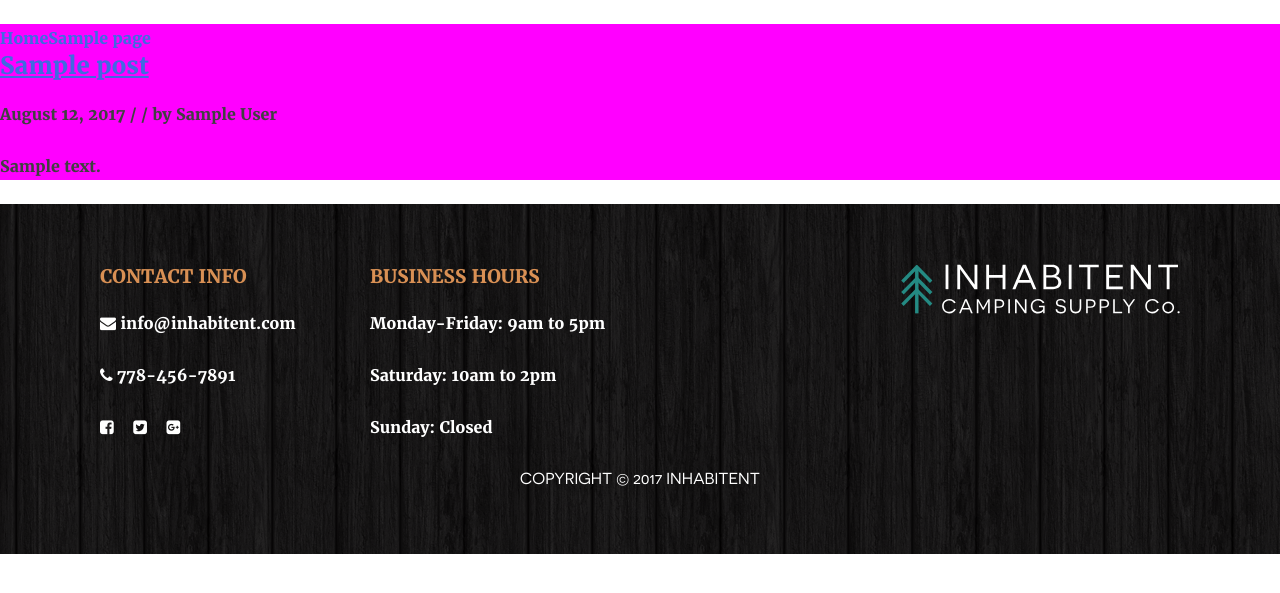
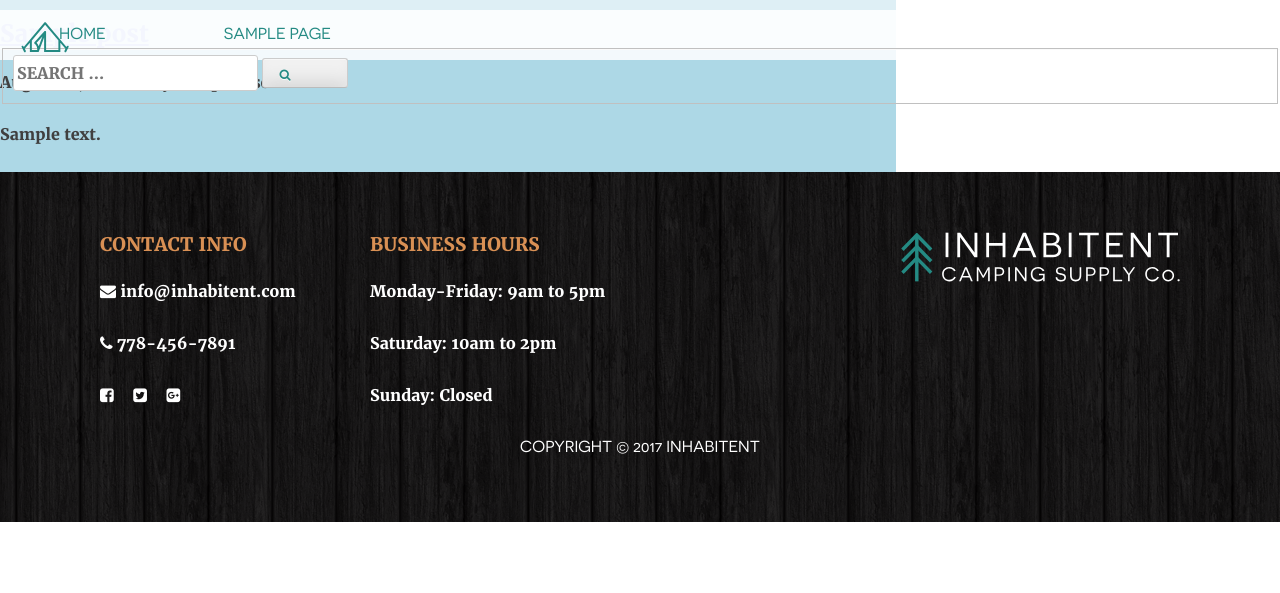
Before and after one commit to DanielKell/Inhabitent_WP, a WordPress theme: template themes/inhabitent-theme/index.php in a window 1280 px wide. Shown: the top 593 px of the page. Run offline with PHP 8.4 and a stand-in for WordPress, Linux system fonts and the light colour scheme; the site name, menu and one post (Sample post) are stand-ins, and other content is empty.

Commit message:
Started header; moved sidebar
-Positioned sidebar on right side of page.
-Started styling header/navigation bar
-Fixed incorrect path loading fonts

```diff
--- a/themes/inhabitent-theme/header.php
+++ b/themes/inhabitent-theme/header.php
@@ -21,15 +21,22 @@
 			<a class="skip-link screen-reader-text" href="#content"><?php esc_html( 'Skip to content' ); ?></a>
 
 			<header id="masthead" class="site-header" role="banner">
+			  <div class="top-container">
 				<div class="site-branding">
 					<h1 class="site-title screen-reader-text"><a href="<?php echo esc_url( home_url( '/' ) ); ?>" rel="home"><?php bloginfo( 'name' ); ?></a></h1>
-					<p class="site-description"><?php bloginfo( 'description' ); ?></p>
+					<!--<p class="site-description"><?php bloginfo( 'description' ); ?></p>-->
 				</div><!-- .site-branding -->
 
 				<nav id="site-navigation" class="main-navigation" role="navigation">
 					<button class="menu-toggle" aria-controls="primary-menu" aria-expanded="false"><?php esc_html( 'Primary Menu' ); ?></button>
 					<?php wp_nav_menu( array( 'theme_location' => 'primary', 'menu_id' => 'primary-menu' ) ); ?>
+
+						<span class="header-search">
+                        	<?php get_search_form(); ?>
+                    	</span><!--header-search-->
+
 				</nav><!-- #site-navigation -->
+			  </div>
 			</header><!-- #masthead -->
 
 			<div id="content" class="site-content">
--- a/themes/inhabitent-theme/sass/_fonts.scss
+++ b/themes/inhabitent-theme/sass/_fonts.scss
@@ -4,66 +4,66 @@
 
 @font-face {
   font-family: 'Merriweather-Bold';
-  src: url('../Inhabitent-site/fonts/Merriweather/Merriweather-Bold.eot');
-  src: url('../Inhabitent-site/fonts/Merriweather/Merriweather-Bold.woff2') format('woff2'),
-       url('../Inhabitent-site/fonts/Merriweather/Merriweather-Bold.woff') format('woff'),
-       url('../Inhabitent-site/fonts/Merriweather/Merriweather-Bold.ttf') format('truetype'),
-       url('../Inhabitent-site/fonts/Merriweather/Merriweather-Bold.svg#Merriweather-Bold') format('svg'),
-       url('../Inhabitent-site/fonts/Merriweather/Merriweather-Bold.eot?#iefix') format('embedded-opentype');
+  src: url('../../Inhabitent-site/fonts/Merriweather/Merriweather-Bold.eot');
+  src: url('../../Inhabitent-site/fonts/Merriweather/Merriweather-Bold.woff2') format('woff2'),
+       url('../../Inhabitent-site/fonts/Merriweather/Merriweather-Bold.woff') format('woff'),
+       url('../../Inhabitent-site/fonts/Merriweather/Merriweather-Bold.ttf') format('truetype'),
+       url('../../Inhabitent-site/fonts/Merriweather/Merriweather-Bold.svg#Merriweather-Bold') format('svg'),
+       url('../../Inhabitent-site/fonts/Merriweather/Merriweather-Bold.eot?#iefix') format('embedded-opentype');
   font-weight: normal;
   font-style: normal;
 }
 
 @font-face {
   font-family: 'Merriweather-BoldItalic';
-  src: url('../Inhabitent-site/fonts/Merriweather/Merriweather-BoldItalic.eot');
-  src: url('../Inhabitent-site/fonts/Merriweather/Merriweather-BoldItalic.woff2') format('woff2'),
-       url('../Inhabitent-site/fonts/Merriweather/Merriweather-BoldItalic.woff') format('woff'),
-       url('../Inhabitent-site/fonts/Merriweather/Merriweather-BoldItalic.ttf') format('truetype'),
-       url('../Inhabitent-site/fonts/Merriweather/Merriweather-BoldItalic.svg#Merriweather-BoldItalic') format('svg'),
-       url('../Inhabitent-site/fonts/Merriweather/Merriweather-BoldItalic.eot?#iefix') format('embedded-opentype');
+  src: url('../../Inhabitent-site/fonts/Merriweather/Merriweather-BoldItalic.eot');
+  src: url('../../Inhabitent-site/fonts/Merriweather/Merriweather-BoldItalic.woff2') format('woff2'),
+       url('../../Inhabitent-site/fonts/Merriweather/Merriweather-BoldItalic.woff') format('woff'),
+       url('../../Inhabitent-site/fonts/Merriweather/Merriweather-BoldItalic.ttf') format('truetype'),
+       url('../../Inhabitent-site/fonts/Merriweather/Merriweather-BoldItalic.svg#Merriweather-BoldItalic') format('svg'),
+       url('../../Inhabitent-site/fonts/Merriweather/Merriweather-BoldItalic.eot?#iefix') format('embedded-opentype');
   font-weight: normal;
   font-style: normal;
 }
 
 @font-face {
   font-family: 'Merriweather-Light';
-  src: url('../Inhabitent-site/fonts/Merriweather/Merriweather-Light.eot');
-  src: url('../Inhabitent-site/fonts/Merriweather/Merriweather-Light.woff2') format('woff2'),
-       url('../Inhabitent-site/fonts/Merriweather/Merriweather-Light.woff') format('woff'),
-       url('../Inhabitent-site/fonts/Merriweather/Merriweather-Light.ttf') format('truetype'),
-       url('../Inhabitent-site/fonts/Merriweather/Merriweather-Light.svg#Merriweather-Light') format('svg'),
-       url('../Inhabitent-site/fonts/Merriweather/Merriweather-Light.eot?#iefix') format('embedded-opentype');
+  src: url('../../Inhabitent-site/fonts/Merriweather/Merriweather-Light.eot');
+  src: url('../../Inhabitent-site/fonts/Merriweather/Merriweather-Light.woff2') format('woff2'),
+       url('../../Inhabitent-site/fonts/Merriweather/Merriweather-Light.woff') format('woff'),
+       url('../../Inhabitent-site/fonts/Merriweather/Merriweather-Light.ttf') format('truetype'),
+       url('../../Inhabitent-site/fonts/Merriweather/Merriweather-Light.svg#Merriweather-Light') format('svg'),
+       url('../../Inhabitent-site/fonts/Merriweather/Merriweather-Light.eot?#iefix') format('embedded-opentype');
   font-weight: normal;
   font-style: normal;
 }
 
 @font-face {
   font-family: 'Merriweather-LightItalic';
-  src: url('../Inhabitent-site/fonts/Merriweather/Merriweather-LightItalic.eot');
-  src: url('../Inhabitent-site/fonts/Merriweather/Merriweather-LightItalic.woff2') format('woff2'),
-       url('../Inhabitent-site/fonts/Merriweather/Merriweather-LightItalic.woff') format('woff'),
-       url('../Inhabitent-site/fonts/Merriweather/Merriweather-LightItalic.ttf') format('truetype'),
-       url('../Inhabitent-site/fonts/Merriweather/Merriweather-LightItalic.svg#Merriweather-LightItalic') format('svg'),
-       url('../Inhabitent-site/fonts/Merriweather/Merriweather-LightItalic.eot?#iefix') format('embedded-opentype');
+  src: url('../../Inhabitent-site/fonts/Merriweather/Merriweather-LightItalic.eot');
+  src: url('../../Inhabitent-site/fonts/Merriweather/Merriweather-LightItalic.woff2') format('woff2'),
+       url('../../Inhabitent-site/fonts/Merriweather/Merriweather-LightItalic.woff') format('woff'),
+       url('../../Inhabitent-site/fonts/Merriweather/Merriweather-LightItalic.ttf') format('truetype'),
+       url('../../Inhabitent-site/fonts/Merriweather/Merriweather-LightItalic.svg#Merriweather-LightItalic') format('svg'),
+       url('../../Inhabitent-site/fonts/Merriweather/Merriweather-LightItalic.eot?#iefix') format('embedded-opentype');
   font-weight: normal;
   font-style: normal;
 }
 
 @font-face {
   font-family: 'Novecentosanswide-DemiBold';
-  src: url('../Inhabitent-site/fonts/Novecento/Novecentosanswide-DemiBold.eot');
-  src: url('../Inhabitent-site/fonts/Novecento/Novecentosanswide-DemiBold.woff2') format('woff2'),
-       url('../Inhabitent-site/fonts/Novecento/Novecentosanswide-DemiBold.eot?#iefix') format('embedded-opentype');
+  src: url('../../Inhabitent-site/fonts/Novecento/Novecentosanswide-DemiBold.eot');
+  src: url('../../Inhabitent-site/fonts/Novecento/Novecentosanswide-DemiBold.woff2') format('woff2'),
+       url('../../Inhabitent-site/fonts/Novecento/Novecentosanswide-DemiBold.eot?#iefix') format('embedded-opentype');
   font-weight: normal;
   font-style: normal;
 }
 
 @font-face {
   font-family: 'Novecentosanswide-Normal';
-  src: url('../Inhabitent-site/fonts/Novecento/Novecentosanswide-Normal.eot');
-  src: url('../Inhabitent-site/fonts/Novecento/Novecentosanswide-Normal.woff2') format('woff2'),
-       url('../Inhabitent-site/fonts/Novecento/Novecentosanswide-Normal.eot?#iefix') format('embedded-opentype');
+  src: url('../../Inhabitent-site/fonts/Novecento/Novecentosanswide-Normal.eot');
+  src: url('../../Inhabitent-site/fonts/Novecento/Novecentosanswide-Normal.woff2') format('woff2'),
+       url('../../Inhabitent-site/fonts/Novecento/Novecentosanswide-Normal.eot?#iefix') format('embedded-opentype');
   font-weight: normal;
   font-style: normal;
 }
--- a/themes/inhabitent-theme/sass/_header.scss
+++ b/themes/inhabitent-theme/sass/_header.scss
@@ -0,0 +1,82 @@
+.site-header {
+    background-color: hsla(0, 0%, 100%, .6);
+    text-transform: uppercase;
+    height: 50px;
+    width: 100%;
+    position: fixed;
+    z-index: 1;
+    border-bottom: 1px solid #e1e1e1;
+}
+
+.top-container {
+    display: flex;
+    justify-content: space-between;
+    align-items: center;
+}
+
+.home {
+    #primary-menu {
+        li {
+            &:hover>a,
+            &:focus>a {
+                color: #f0e4d1;
+            }
+        }
+    }
+}
+
+.menu {
+    li a {
+        font-family: $font__accent;
+        text-transform: uppercase;
+        color: $green-brand-color;
+        font-size: 16px;
+        font-weight: 400;
+        &:hover {
+            color: $orange_brand_color;
+        }
+    }
+}
+
+.site-branding {
+    background-image: url("../../Inhabitent-site/images/logos/inhabitent-logo-tent.svg");
+    background-repeat: no-repeat;
+    background-size: contain;
+    height: 50px;
+    width: 50px;
+    z-index: 999;
+    margin-left: 20px;
+    margin-top: 20px;
+}
+
+.fa-search {
+    z-index: 20;
+    height: 5px;
+    color: $green-brand-color;
+}
+
+#primary-menu {
+    display: flex;
+    width: 390px;
+    justify-content: space-around;
+    margin-top: 10px;
+}
+
+.main-navigation {
+    width: 100%;
+    display: flex;
+    justify-content: space-between;
+    height: 50px;
+    position: fixed;
+    background-color: hsla(0, 0%, 100%, .85);
+    z-index: 5;
+    align-items: center;
+}
+
+.menu-container {
+    display: flex;
+}
+
+.fa-search {
+    margin-right: 40px;
+}
--- a/themes/inhabitent-theme/sass/_page-templates.scss
+++ b/themes/inhabitent-theme/sass/_page-templates.scss
@@ -6,7 +6,7 @@
 
 .blog {
     #primary {
-        background-color: magenta
+        background-color: lightblue;
     }
     .footer {
 
@@ -15,3 +15,11 @@
 
     }
 }
+
+.content-area {
+    width: 70%;
+}
+
+.site-content {
+    display: flex;
+}
--- /dev/null
+++ b/themes/inhabitent-theme/sass/_sidebar.scss
@@ -0,0 +1,7 @@
+
+#secondary {
+  width: 30%;
+  padding-top: 60px;
+  padding-left: 45px;
+  //border-left: $base_solid_border;
+}
--- a/themes/inhabitent-theme/sass/style.scss
+++ b/themes/inhabitent-theme/sass/style.scss
@@ -61,6 +61,7 @@ Nicolas Gallagher and Jonathan Neal http://necolas.github.com/normalize.css/
 @import "forms";
 @import "navigation";
 @import "modules";
+@import "sidebar";
 @import "widgets";
 @import "content";
 @import "media";
--- a/themes/inhabitent-theme/style.css
+++ b/themes/inhabitent-theme/style.css
@@ -224,43 +224,43 @@ th {
 --------------------------------------------------------------*/
 @font-face {
   font-family: 'Merriweather-Bold';
-  src: url("../Inhabitent-site/fonts/Merriweather/Merriweather-Bold.eot");
-  src: url("../Inhabitent-site/fonts/Merriweather/Merriweather-Bold.woff2") format("woff2"), url("../Inhabitent-site/fonts/Merriweather/Merriweather-Bold.woff") format("woff"), url("../Inhabitent-site/fonts/Merriweather/Merriweather-Bold.ttf") format("truetype"), url("../Inhabitent-site/fonts/Merriweather/Merriweather-Bold.svg#Merriweather-Bold") format("svg"), url("../Inhabitent-site/fonts/Merriweather/Merriweather-Bold.eot?#iefix") format("embedded-opentype");
+  src: url("../../Inhabitent-site/fonts/Merriweather/Merriweather-Bold.eot");
+  src: url("../../Inhabitent-site/fonts/Merriweather/Merriweather-Bold.woff2") format("woff2"), url("../../Inhabitent-site/fonts/Merriweather/Merriweather-Bold.woff") format("woff"), url("../../Inhabitent-site/fonts/Merriweather/Merriweather-Bold.ttf") format("truetype"), url("../../Inhabitent-site/fonts/Merriweather/Merriweather-Bold.svg#Merriweather-Bold") format("svg"), url("../../Inhabitent-site/fonts/Merriweather/Merriweather-Bold.eot?#iefix") format("embedded-opentype");
   font-weight: normal;
   font-style: normal; }
 
 @font-face {
   font-family: 'Merriweather-BoldItalic';
-  src: url("../Inhabitent-site/fonts/Merriweather/Merriweather-BoldItalic.eot");
-  src: url("../Inhabitent-site/fonts/Merriweather/Merriweather-BoldItalic.woff2") format("woff2"), url("../Inhabitent-site/fonts/Merriweather/Merriweather-BoldItalic.woff") format("woff"), url("../Inhabitent-site/fonts/Merriweather/Merriweather-BoldItalic.ttf") format("truetype"), url("../Inhabitent-site/fonts/Merriweather/Merriweather-BoldItalic.svg#Merriweather-BoldItalic") format("svg"), url("../Inhabitent-site/fonts/Merriweather/Merriweather-BoldItalic.eot?#iefix") format("embedded-opentype");
+  src: url("../../Inhabitent-site/fonts/Merriweather/Merriweather-BoldItalic.eot");
+  src: url("../../Inhabitent-site/fonts/Merriweather/Merriweather-BoldItalic.woff2") format("woff2"), url("../../Inhabitent-site/fonts/Merriweather/Merriweather-BoldItalic.woff") format("woff"), url("../../Inhabitent-site/fonts/Merriweather/Merriweather-BoldItalic.ttf") format("truetype"), url("../../Inhabitent-site/fonts/Merriweather/Merriweather-BoldItalic.svg#Merriweather-BoldItalic") format("svg"), url("../../Inhabitent-site/fonts/Merriweather/Merriweather-BoldItalic.eot?#iefix") format("embedded-opentype");
   font-weight: normal;
   font-style: normal; }
 
 @font-face {
   font-family: 'Merriweather-Light';
-  src: url("../Inhabitent-site/fonts/Merriweather/Merriweather-Light.eot");
-  src: url("../Inhabitent-site/fonts/Merriweather/Merriweather-Light.woff2") format("woff2"), url("../Inhabitent-site/fonts/Merriweather/Merriweather-Light.woff") format("woff"), url("../Inhabitent-site/fonts/Merriweather/Merriweather-Light.ttf") format("truetype"), url("../Inhabitent-site/fonts/Merriweather/Merriweather-Light.svg#Merriweather-Light") format("svg"), url("../Inhabitent-site/fonts/Merriweather/Merriweather-Light.eot?#iefix") format("embedded-opentype");
+  src: url("../../Inhabitent-site/fonts/Merriweather/Merriweather-Light.eot");
+  src: url("../../Inhabitent-site/fonts/Merriweather/Merriweather-Light.woff2") format("woff2"), url("../../Inhabitent-site/fonts/Merriweather/Merriweather-Light.woff") format("woff"), url("../../Inhabitent-site/fonts/Merriweather/Merriweather-Light.ttf") format("truetype"), url("../../Inhabitent-site/fonts/Merriweather/Merriweather-Light.svg#Merriweather-Light") format("svg"), url("../../Inhabitent-site/fonts/Merriweather/Merriweather-Light.eot?#iefix") format("embedded-opentype");
   font-weight: normal;
   font-style: normal; }
 
 @font-face {
   font-family: 'Merriweather-LightItalic';
-  src: url("../Inhabitent-site/fonts/Merriweather/Merriweather-LightItalic.eot");
-  src: url("../Inhabitent-site/fonts/Merriweather/Merriweather-LightItalic.woff2") format("woff2"), url("../Inhabitent-site/fonts/Merriweather/Merriweather-LightItalic.woff") format("woff"), url("../Inhabitent-site/fonts/Merriweather/Merriweather-LightItalic.ttf") format("truetype"), url("../Inhabitent-site/fonts/Merriweather/Merriweather-LightItalic.svg#Merriweather-LightItalic") format("svg"), url("../Inhabitent-site/fonts/Merriweather/Merriweather-LightItalic.eot?#iefix") format("embedded-opentype");
+  src: url("../../Inhabitent-site/fonts/Merriweather/Merriweather-LightItalic.eot");
+  src: url("../../Inhabitent-site/fonts/Merriweather/Merriweather-LightItalic.woff2") format("woff2"), url("../../Inhabitent-site/fonts/Merriweather/Merriweather-LightItalic.woff") format("woff"), url("../../Inhabitent-site/fonts/Merriweather/Merriweather-LightItalic.ttf") format("truetype"), url("../../Inhabitent-site/fonts/Merriweather/Merriweather-LightItalic.svg#Merriweather-LightItalic") format("svg"), url("../../Inhabitent-site/fonts/Merriweather/Merriweather-LightItalic.eot?#iefix") format("embedded-opentype");
   font-weight: normal;
   font-style: normal; }
 
 @font-face {
   font-family: 'Novecentosanswide-DemiBold';
-  src: url("../Inhabitent-site/fonts/Novecento/Novecentosanswide-DemiBold.eot");
-  src: url("../Inhabitent-site/fonts/Novecento/Novecentosanswide-DemiBold.woff2") format("woff2"), url("../Inhabitent-site/fonts/Novecento/Novecentosanswide-DemiBold.eot?#iefix") format("embedded-opentype");
+  src: url("../../Inhabitent-site/fonts/Novecento/Novecentosanswide-DemiBold.eot");
+  src: url("../../Inhabitent-site/fonts/Novecento/Novecentosanswide-DemiBold.woff2") format("woff2"), url("../../Inhabitent-site/fonts/Novecento/Novecentosanswide-DemiBold.eot?#iefix") format("embedded-opentype");
   font-weight: normal;
   font-style: normal; }
 
 @font-face {
   font-family: 'Novecentosanswide-Normal';
-  src: url("../Inhabitent-site/fonts/Novecento/Novecentosanswide-Normal.eot");
-  src: url("../Inhabitent-site/fonts/Novecento/Novecentosanswide-Normal.woff2") format("woff2"), url("../Inhabitent-site/fonts/Novecento/Novecentosanswide-Normal.eot?#iefix") format("embedded-opentype");
+  src: url("../../Inhabitent-site/fonts/Novecento/Novecentosanswide-Normal.eot");
+  src: url("../../Inhabitent-site/fonts/Novecento/Novecentosanswide-Normal.woff2") format("woff2"), url("../../Inhabitent-site/fonts/Novecento/Novecentosanswide-Normal.eot?#iefix") format("embedded-opentype");
   font-weight: normal;
   font-style: normal; }
 
@@ -321,6 +321,79 @@ mark, ins {
 
 big {
   font-size: 125%; }
+
+.site-header {
+  background-color: rgba(255, 255, 255, 0.6);
+  text-transform: uppercase;
+  height: 50px;
+  width: 100%;
+  position: fixed;
+  z-index: 1;
+  border-bottom: 1px solid #e1e1e1; }
+
+.top-container {
+  display: -ms-flexbox;
+  display: flex;
+  -ms-flex-pack: justify;
+      justify-content: space-between;
+  -ms-flex-align: center;
+      align-items: center; }
+
+.home #primary-menu li:hover > a,
+.home #primary-menu li:focus > a {
+  color: #f0e4d1; }
+
+.menu li a {
+  font-family: "Novecentosanswide-Normal", sans-serif;
+  text-transform: uppercase;
+  color: #248A83;
+  font-size: 16px;
+  font-weight: 400; }
+  .menu li a:hover {
+    color: #d99054; }
+
+.site-branding {
+  background-image: url("../../Inhabitent-site/images/logos/inhabitent-logo-tent.svg");
+  background-repeat: no-repeat;
+  background-size: contain;
+  height: 50px;
+  width: 50px;
+  z-index: 999;
+  margin-left: 20px;
+  margin-top: 20px; }
+
+.fa-search {
+  z-index: 20;
+  height: 5px;
+  color: #248A83; }
+
+#primary-menu {
+  display: -ms-flexbox;
+  display: flex;
+  width: 390px;
+  -ms-flex-pack: distribute;
+      justify-content: space-around;
+  margin-top: 10px; }
+
+.main-navigation {
+  width: 100%;
+  display: -ms-flexbox;
+  display: flex;
+  -ms-flex-pack: justify;
+      justify-content: space-between;
+  height: 50px;
+  position: fixed;
+  background-color: rgba(255, 255, 255, 0.85);
+  z-index: 5;
+  -ms-flex-align: center;
+      align-items: center; }
+
+.menu-container {
+  display: -ms-flexbox;
+  display: flex; }
+
+.fa-search {
+  margin-right: 40px; }
 
 /*--------------------------------------------------------------
 # Elements
@@ -583,6 +656,11 @@ a {
   content: "";
   display: table; }
 
+#secondary {
+  width: 30%;
+  padding-top: 60px;
+  padding-left: 45px; }
+
 /*--------------------------------------------------------------
 # Widgets
 --------------------------------------------------------------*/
@@ -743,4 +821,11 @@ h3 {
 --------------------------------------------------------------*/
 /* Front page */
 .blog #primary {
-  background-color: magenta; }
+  background-color: lightblue; }
+
+.content-area {
+  width: 70%; }
+
+.site-content {
+  display: -ms-flexbox;
+  display: flex; }
```
Also changed, not shown: themes/inhabitent-theme/build/css/style.min.css, 1 other file.
